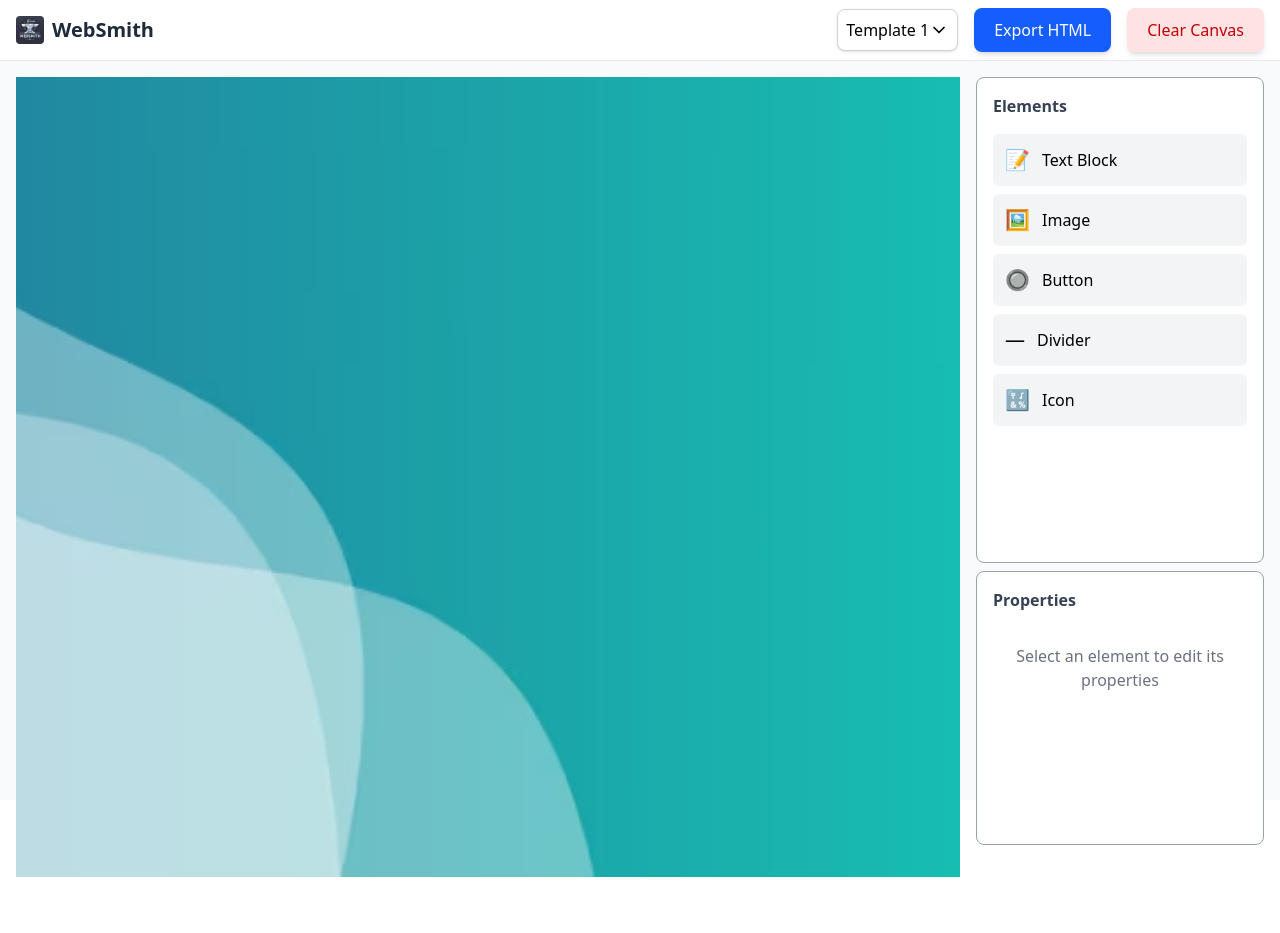
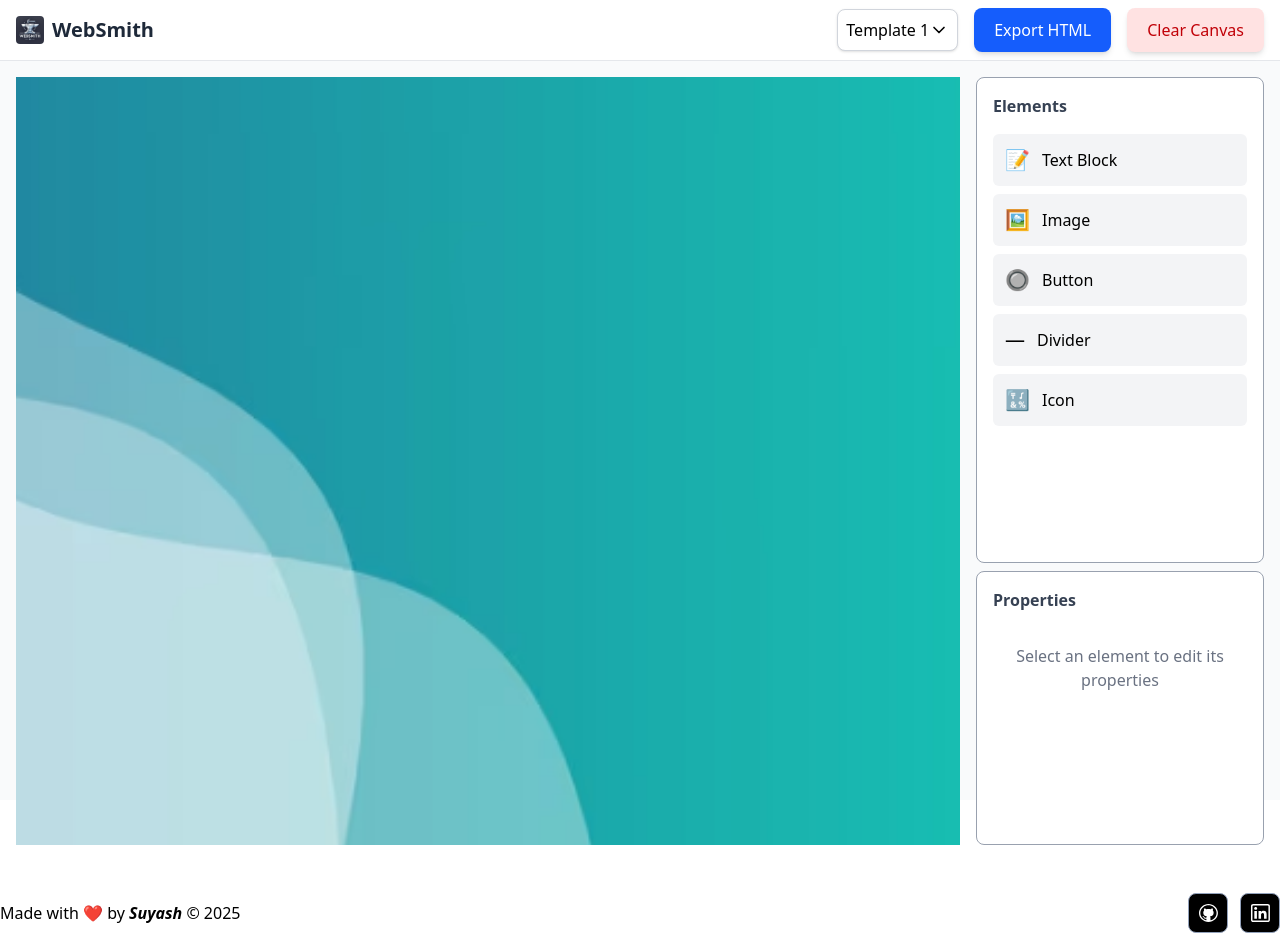
Before and after one commit to EcstaticFly/WebSmith, a React (Vite) app: page / in a window 1280 px wide. Before the commit the page ends 877 px from the top, so only its background shows below. Built offline with nearby package versions, Linux system fonts and the light colour scheme.

Commit message:
Implement auto-scrolling feature in Canvas component; enhance drag-and-drop functionality and constrain element positioning within canvas boundaries

```diff
--- a/src/components/Canvas.jsx
+++ b/src/components/Canvas.jsx
@@ -1,4 +1,4 @@
-import React, { useMemo } from "react";
+import React, { useMemo, useRef, useEffect } from "react";
 import { availableIcons } from "../configs";
 
 const Canvas = ({
@@ -10,14 +10,43 @@ const Canvas = ({
   selectedElement,
   setSelectedElement,
 }) => {
+  const canvasRef = useRef(null);
+  const autoScrolling = useRef(false);
+  const scrollDirection = useRef({ x: 0, y: 0 });
 
-  const canvasStyle = useMemo(() => ({
-    width: "100vw",
-    height: "100vh",
+  const canvasStyle = useMemo(
+    () => ({
+      width: "1200px",
+      height: "800px",
       backgroundImage: `url(${selectedTheme})`,
       backgroundSize: "cover",
       backgroundPosition: "center",
-  }), [selectedTheme]);
+      margin: "0 auto",
+    }),
+    [selectedTheme]
+  );
+
+  useEffect(() => {
+    let animationFrameId;
+
+    const autoScroll = () => {
+      if (autoScrolling.current && canvasRef.current) {
+        canvasRef.current.scrollLeft += scrollDirection.current.x;
+        canvasRef.current.scrollTop += scrollDirection.current.y;
+        animationFrameId = requestAnimationFrame(autoScroll);
+      }
+    };
+
+    if (autoScrolling.current) {
+      animationFrameId = requestAnimationFrame(autoScroll);
+    }
+
+    return () => {
+      if (animationFrameId) {
+        cancelAnimationFrame(animationFrameId);
+      }
+    };
+  }, [autoScrolling.current]);
 
   const handleCanvasClick = (e) => {
     // Check if we're clicking directly on the canvas or on its immediate child div
@@ -31,10 +60,69 @@ const Canvas = ({
       setSelectedElement(null);
     }
   };
+
   const handleElementSelect = (e, element) => {
     e.stopPropagation();
     setSelectedElement(element);
   };
+
+  // Enhanced dragOver handler with auto-scrolling
+  const enhancedDragOver = (e) => {
+    e.preventDefault();
+    e.dataTransfer.dropEffect = "move";
+
+    if (!canvasRef.current) return;
+
+    const canvasRect = canvasRef.current.getBoundingClientRect();
+    const scrollSpeed = 10;
+    const edgeSize = 50; //scroll boundary
+
+    let scrollX = 0;
+    let scrollY = 0;
+
+    if (e.clientX > canvasRect.right - edgeSize) {
+      scrollX = scrollSpeed;
+    } else if (e.clientX < canvasRect.left + edgeSize) {
+      scrollX = -scrollSpeed;
+    }
+
+    if (e.clientY > canvasRect.bottom - edgeSize) {
+      scrollY = scrollSpeed;
+    } else if (e.clientY < canvasRect.top + edgeSize) {
+      scrollY = -scrollSpeed;
+    }
+
+    scrollDirection.current = { x: scrollX, y: scrollY };
+
+    autoScrolling.current = scrollX !== 0 || scrollY !== 0;
+
+    handleDragOver(e);
+  };
+
+  const stopAutoScroll = () => {
+    autoScrolling.current = false;
+    scrollDirection.current = { x: 0, y: 0 };
+  };
+
+  const enhancedDrop = (e) => {
+    stopAutoScroll();
+    handleDrop(e);
+  };
+
+  useEffect(() => {
+    const handleDocumentDragEnd = () => {
+      stopAutoScroll();
+    };
+
+    document.addEventListener("dragend", handleDocumentDragEnd);
+    document.addEventListener("drop", handleDocumentDragEnd);
+
+    return () => {
+      document.removeEventListener("dragend", handleDocumentDragEnd);
+      document.removeEventListener("drop", handleDocumentDragEnd);
+    };
+  }, []);
+
   const renderCanvasElement = (element) => {
     if (!element || !element.elementId || !element.type) {
       console.warn("Attempted to render invalid element:", element);
@@ -112,7 +200,7 @@ const Canvas = ({
                     : "12px 24px",
                 fontFamily: element.properties.fontFamily,
                 border: "none",
-                cursor: "inherit"
+                cursor: "inherit",
               }}
               onMouseDown={(e) => e.stopPropagation()} // Stop propagation to make entire button clickable
               onClick={(e) => {
@@ -125,7 +213,6 @@ const Canvas = ({
           </div>
         );
 
-      // In the renderCanvasElement function, replace the divider case:
       case "divider":
         const dividerStyle = {
           width: `${element.properties.thickness}px`,
@@ -164,16 +251,30 @@ const Canvas = ({
         return null;
     }
   };
+
   return (
     <div
-      className="relative flex-1 bg-gray-100 overflow-auto"
-      onDrop={handleDrop}
-      onDragOver={handleDragOver}
+      className="relative flex-1 bg-gray-100 overflow-auto flex items-center justify-center"
+      onDrop={enhancedDrop}
+      onDragOver={enhancedDragOver}
+      onDragLeave={stopAutoScroll}
+    >
+      <div
+        ref={canvasRef}
+        className="relative  shadow-lg"
         onClick={handleCanvasClick}
         style={canvasStyle}
       >
-      <div className="relative w-[1200px] h-[800px] min-h-screen mx-auto">
+        <div
+          className="relative"
+          style={{
+            width: "1200px",
+            height: "800px",
+            position: "relative",
+          }}
+        >
           {canvasElements.map((element) => renderCanvasElement(element))}
+        </div>
       </div>
     </div>
   );
--- a/src/components/Footer.jsx
+++ b/src/components/Footer.jsx
@@ -18,7 +18,7 @@ const Footer = () => {
 
       <div className="flex md:flex-row flex-col justify-between items-center">
         <p className="md:text-base text-sm md:font-normal font-light">
-          Made with ❤️ by <span className="italic font-semibold">Suyash</span>
+          Made with ❤️ by <span className="italic font-semibold">Suyash</span> © 2025
         </p>
         <div className="flex items-center md:gap-3 gap-6">
         <div
--- a/src/components/Navbar.jsx
+++ b/src/components/Navbar.jsx
@@ -29,7 +29,6 @@ const Navbar = ({
   };
 
   const exportWebsite = async () => {
-    // Helper function to convert image file to Base64
     const convertToBase64 = (filePath) => {
       return new Promise((resolve) => {
         const reader = new FileReader();
@@ -42,13 +41,11 @@ const Navbar = ({
       });
     };
 
-    // Convert theme to Base64 if it exists
     let themeBase64 = "";
     if (selectedTheme) {
       themeBase64 = await convertToBase64(selectedTheme);
     }
 
-    // Create a basic HTML structure
     const head = `<!DOCTYPE html>
     <html lang="en">
     <head>
@@ -59,19 +56,27 @@ const Navbar = ({
         body {
           margin: 0;
           padding: 0;
-          width: 100vw;
-          height: 100vh;
+          display: flex;
+          align-items: center;
+          justify-content: center;
+          background-color: #f0f0f0;
+        }
+        .canvas-container {
+          width: 1200px;
+          height: 800px;
           background-image: url('${themeBase64}');
           background-size: cover;
           background-position: center;
           position: relative;
+          overflow: hidden;
         }
         .exported-element { position: absolute; }
       </style>
     </head>
-    <body>`;
+    <body>
+      <div class="canvas-container">`;
 
-    const foot = `</body></html>`;
+    const foot = `</div></body></html>`;
     let content = "";
 
     canvasElements.forEach((element) => {
@@ -132,7 +137,6 @@ const Navbar = ({
 
     const html = head + content + foot;
 
-    // Create download link
     const blob = new Blob([html], { type: "text/html" });
     const url = URL.createObjectURL(blob);
     const a = document.createElement("a");
--- a/src/pages/Home.jsx
+++ b/src/pages/Home.jsx
@@ -4,6 +4,7 @@ import ElementsPanel from "../components/ElementsPanel";
 import Canvas from "../components/Canvas";
 import PropertiesPanel from "../components/PropertiesPanel";
 import { getDefaultProperties } from "../configs";
+import Footer from "../components/Footer"
 
 const Home = () => {
   const [canvasElements, setCanvasElements] = useState([]);
@@ -72,6 +73,12 @@ const Home = () => {
     e.dataTransfer.effectAllowed = "move";
   };
 
+  const handleDragEnd = () => {
+    // Clean up drag state
+    draggedItem.current = null;
+    setIsDraggingExistingElement(false);
+  };
+
   const handleDrop = (e) => {
     e.preventDefault();
 
@@ -85,8 +92,15 @@ const Home = () => {
     const x = e.clientX - rect.left - elementSize.current.width / 2;
     const y = e.clientY - rect.top - elementSize.current.height / 2;
 
-    const adjustedX = Math.max(0, x);
-    const adjustedY = Math.max(0, y);
+    // Constrain to canvas boundaries
+    const adjustedX = Math.max(
+      0,
+      Math.min(x, 1200 - elementSize.current.width)
+    );
+    const adjustedY = Math.max(
+      0,
+      Math.min(y, 800 - elementSize.current.height)
+    );
 
     try {
       if (isDraggingExistingElement) {
@@ -128,8 +142,7 @@ const Home = () => {
       console.error("Error in handleDrop:", error);
     } finally {
       // Always reset drag state even if there was an error
-      draggedItem.current = null;
-      setIsDraggingExistingElement(false);
+      handleDragEnd();
     }
   };
 
@@ -166,6 +179,7 @@ const Home = () => {
           />
         </div>
       </div>
+      <Footer/>
     </div>
   );
 };
```
Lines whose indentation alone changed are shown as unchanged.
